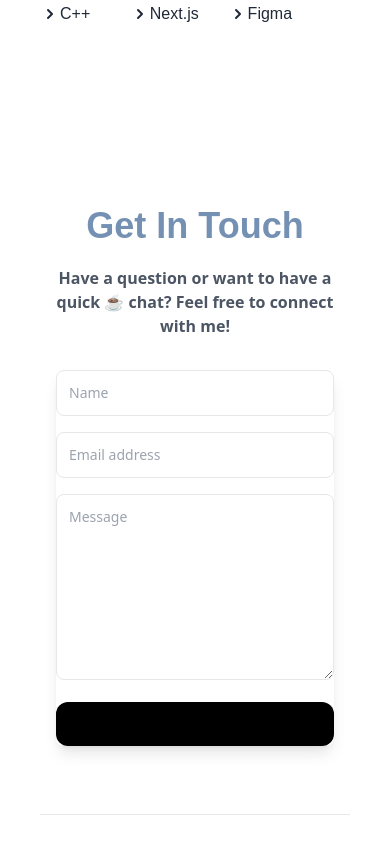
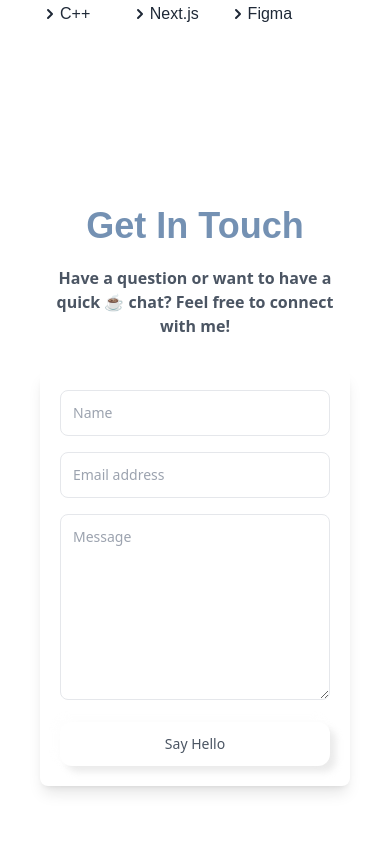
Before and after one commit to ericcxie/personal-website, a Next.js app: page / in a window 390 px wide. Shown: the part 3662-4504 px from the top of the page. Built offline with nearby package versions, Linux system fonts and the light colour scheme.

Commit message:
Fix form padding

```diff
--- a/components/sections/contactform.js
+++ b/components/sections/contactform.js
@@ -11,7 +11,7 @@ export default function Contact() {
 
         return (
             <section id='contact'>
-                <div class="mx-auto max-w-screen-xl px-4 py-16 sm:px-6 lg:px-8">
+                <div class="mx-auto max-w-screen-xl py-16">
                     <div class="grid grid-cols-1 gap-x-16 gap-y-8 lg:grid-cols-5">
                     <div class="lg:col-span-2 lg:py-12">
                         <h1 className="text-center md:text-start text-4xl md:text-5xl font-bold py-5 font-poppins bg-clip-text dark:text-transparent text-theme dark:bg-gradient-to-r dark:from-[#4637e9] dark:to-[#0b6be0]">
@@ -25,7 +25,7 @@ export default function Contact() {
                         </div>
                     </div>
 
-                    <div class="relative group rounded-lg bg-white dark:bg-darkmode shadow-lg lg:col-span-3 lg:p-12">
+                    <div class="relative group rounded-lg p-5 md:p-8 bg-white dark:bg-darkmode shadow-lg lg:col-span-3 lg:p-12">
                         <ContactForm/>
                     </div>
                     </div>
@@ -137,7 +137,7 @@ export default function Contact() {
                             <button
                         type="submit"
 
-                        className="relative text-sm lg:text-md inline-flex w-full items-center justify-center rounded-xl bg-black px-5 py-3 dark:text-gray-200"
+                        className="relative text-sm lg:text-md inline-flex w-full items-center justify-center rounded-xl shadow-light-button bg-white dark:bg-darkmode px-5 py-3 text-gray-600 dark:text-gray-200"
                         >
                         <span> Say Hello</span>
                         </button>
```
